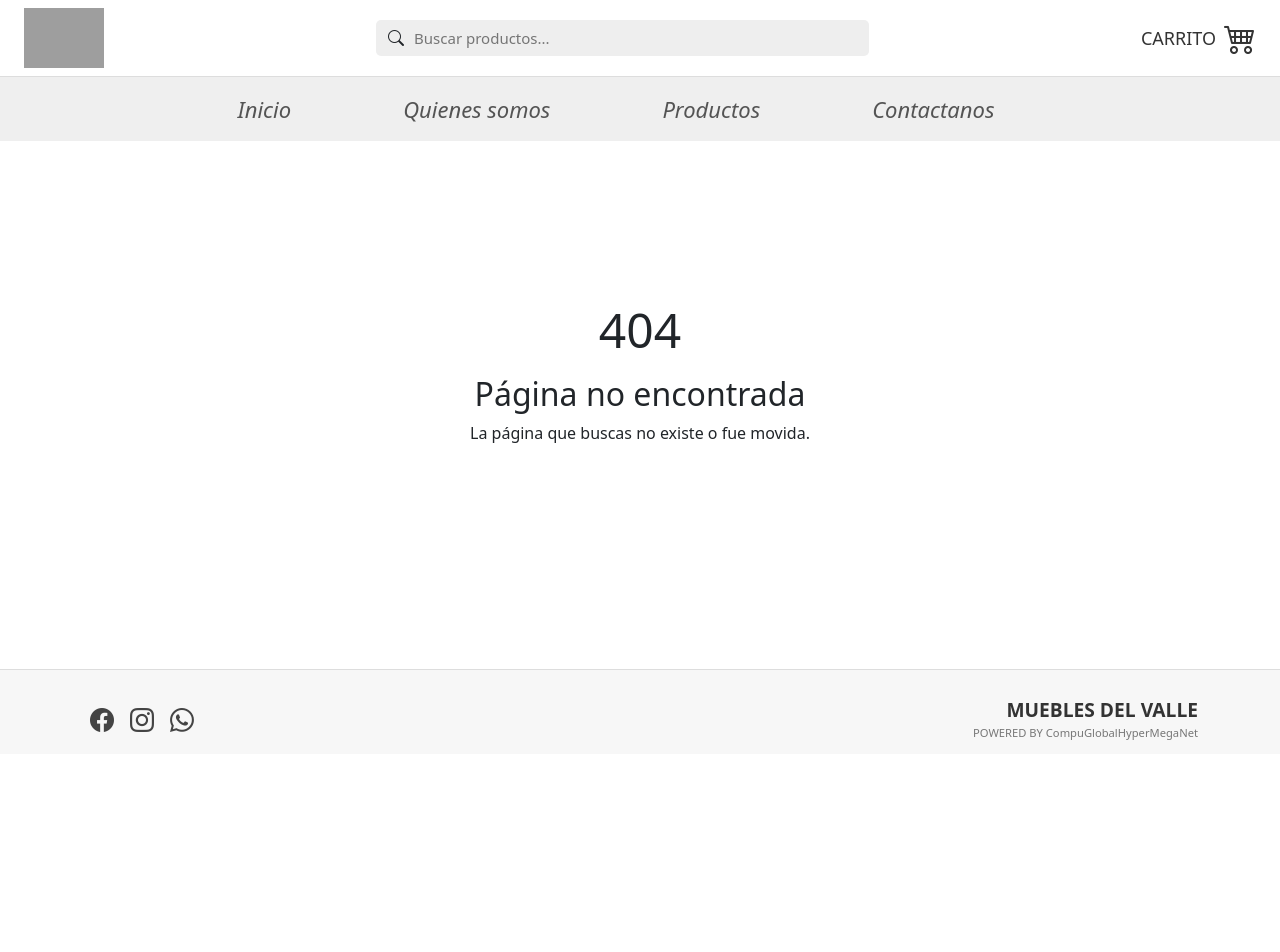
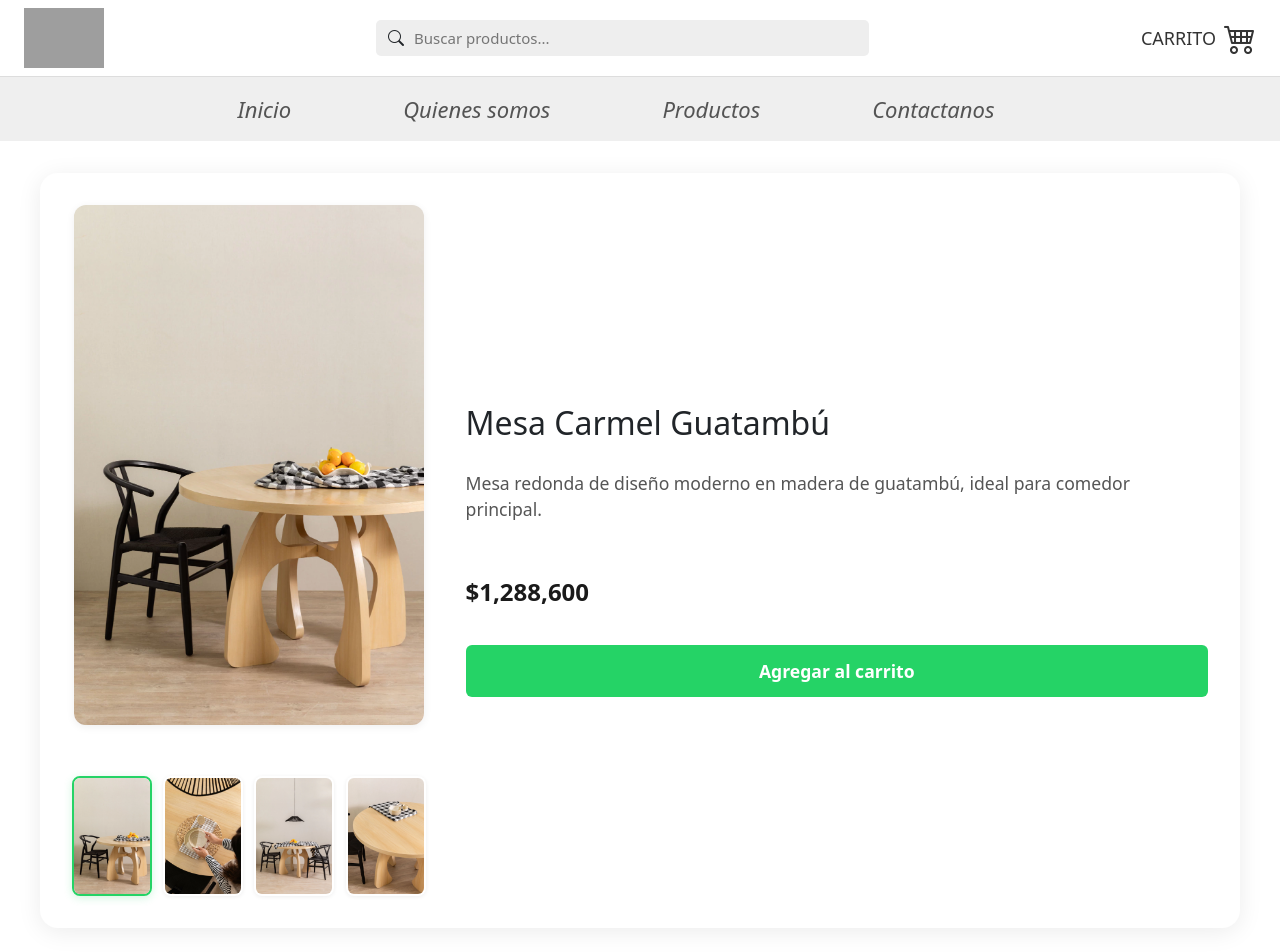
Before and after one commit to marianohlopez/IFTS29-Tpfinal-Frontend, a React (Vite) app: page /productos/1 in a window 1280 px wide. Before the commit this address had no page. Shown: the top 952 px of the page. Before the commit the page ends 800 px from the top, so only its background shows below. Built offline with nearby package versions, Linux system fonts and the light colour scheme; grey boxes are pictures that could not be loaded.

Commit message:
Add product detail component

```diff
--- a/src/App.jsx
+++ b/src/App.jsx
@@ -8,6 +8,7 @@ import About from './components/aboutUS/AboutUS.jsx';
 import ProductsPage from "./components/products/ProductsPage";
 import ContactPage from "./components/contact/ContactPage";
 import NotFoundPage from "./components/notfound/NotFoundPage";
+import ProductDetail from "./components/products/ProductDetail";
 
 function App() {
   return (
@@ -20,7 +21,7 @@ function App() {
           <Route path="/quienes-somos" element={<About />} />
           <Route path="/productos" element={<ProductsPage />} />
           <Route path="/contacto" element={<ContactPage />} />
-
+          <Route path="/productos/:id" element={<ProductDetail />} />
           <Route path="*" element={<NotFoundPage />} />
         </Routes>
 
--- /dev/null
+++ b/src/components/products/ProductDetail.css
@@ -0,0 +1,116 @@
+.product-detail-container {
+  display: flex;
+  flex-wrap: wrap;
+  gap: 2.5rem;
+  max-width: 1200px;
+  margin: 2rem auto;
+  padding: 2rem;
+  background: #fff;
+  border-radius: 18px;
+  box-shadow: 0 4px 24px rgba(0,0,0,0.08);
+  align-items: center;
+}
+
+.product-detail-gallery {
+  flex: 0 0 320px;
+  display: flex;
+  flex-direction: column;
+  align-items: center;
+  gap: 1.5rem;
+}
+
+.product-main-img {
+  width: 350px;
+  height: 520px;
+  object-fit: cover;
+  border-radius: 12px;
+  box-shadow: 0 2px 8px #0001;
+  margin-bottom: 1.2rem;
+  background: #fafafa;
+  transition: box-shadow 0.2s;
+}
+
+.product-thumbnails {
+  display: grid;
+  grid-template-columns: repeat(4, 1fr);
+  gap: 0.7rem;
+  margin-top: 0.5rem;
+  width: 100%;
+  max-width: 400px;
+}
+
+.thumbnail-img {
+  width: 80px;
+  height: 120px;
+  object-fit: cover;
+  border-radius: 8px;
+  cursor: pointer;
+  border: 2px solid transparent;
+  background: #fff;
+  transition: border 0.2s, box-shadow 0.2s;
+  box-shadow: 0 1px 4px #0001;
+}
+
+.thumbnail-img.selected,
+.thumbnail-img:hover {
+  border: 2px solid #25d366;
+  box-shadow: 0 2px 8px #25d36633;
+}
+
+.product-detail-info {
+  flex: 1 1 350px;
+  display: flex;
+  flex-direction: column;
+  justify-content: flex-start;
+  gap: 1.2rem;
+  min-width: 320px;
+}
+
+.product-detail-info h2 {
+  font-size: 2rem;
+  margin-bottom: 0.5rem;
+}
+
+.product-detail-desc {
+  color: #555;
+  font-size: 1.1rem;
+}
+
+.product-detail-price {
+  font-size: 1.5rem;
+  font-weight: bold;
+  color: #1a1a1a;
+  margin: 1rem 0;
+}
+
+.product-detail-btn {
+  padding: 0.8rem 2rem;
+  background: #25d366;
+  color: #fff;
+  border: none;
+  border-radius: 6px;
+  font-size: 1.1rem;
+  font-weight: 600;
+  cursor: pointer;
+  transition: background 0.2s;
+}
+
+.product-detail-btn:hover {
+  background: #128c7e;
+}
+
+@media (max-width: 900px) {
+  .product-detail-container {
+    flex-direction: column;
+    align-items: center;
+    padding: 1rem;
+  }
+  .product-main-img {
+    width: 100%;
+    max-width: 320px;
+    height: 220px;
+  }
+  .product-detail-gallery {
+    flex: 1 1 100%;
+  }
+}
--- /dev/null
+++ b/src/components/products/ProductDetail.jsx
@@ -0,0 +1,53 @@
+import { useState } from "react";
+import { useParams } from "react-router-dom";
+import products from "./productsData";
+import "./ProductDetail.css";
+
+const ProductDetail = () => {
+  const { id } = useParams();
+  const product = products.find((p) => p.id === Number(id));
+  const validImages = (product?.images || []).filter(Boolean);
+  const [selectedImg, setSelectedImg] = useState(validImages[0] || "");
+
+  if (!product) return <h2>Producto no encontrado</h2>;
+
+  return (
+    <div className="product-detail-container">
+      <div className="product-detail-gallery">
+        {selectedImg ? (
+          <img
+            className="product-main-img"
+            src={selectedImg}
+            alt={product.name}
+          />
+        ) : (
+          <div className="no-images-msg">
+            No se han encontrado imágenes de este producto
+          </div>
+        )}
+        <div className="product-thumbnails">
+          {validImages.map((img, idx) => (
+            <img
+              key={idx}
+              src={img}
+              alt={`${product.name} miniatura ${idx + 1}`}
+              className={`thumbnail-img${selectedImg === img ? " selected" : ""}`}
+              onClick={() => setSelectedImg(img)}
+              onError={e => e.target.style.display = 'none'}
+            />
+          ))}
+        </div>
+      </div>
+      <div className="product-detail-info">
+        <h2>{product.name}</h2>
+        <p className="product-detail-desc">{product.description}</p>
+        <div className="product-detail-price">
+          ${product.price.toLocaleString()}
+        </div>
+        <button className="product-detail-btn">Agregar al carrito</button>
+      </div>
+    </div>
+  );
+};
+
+export default ProductDetail;
```
